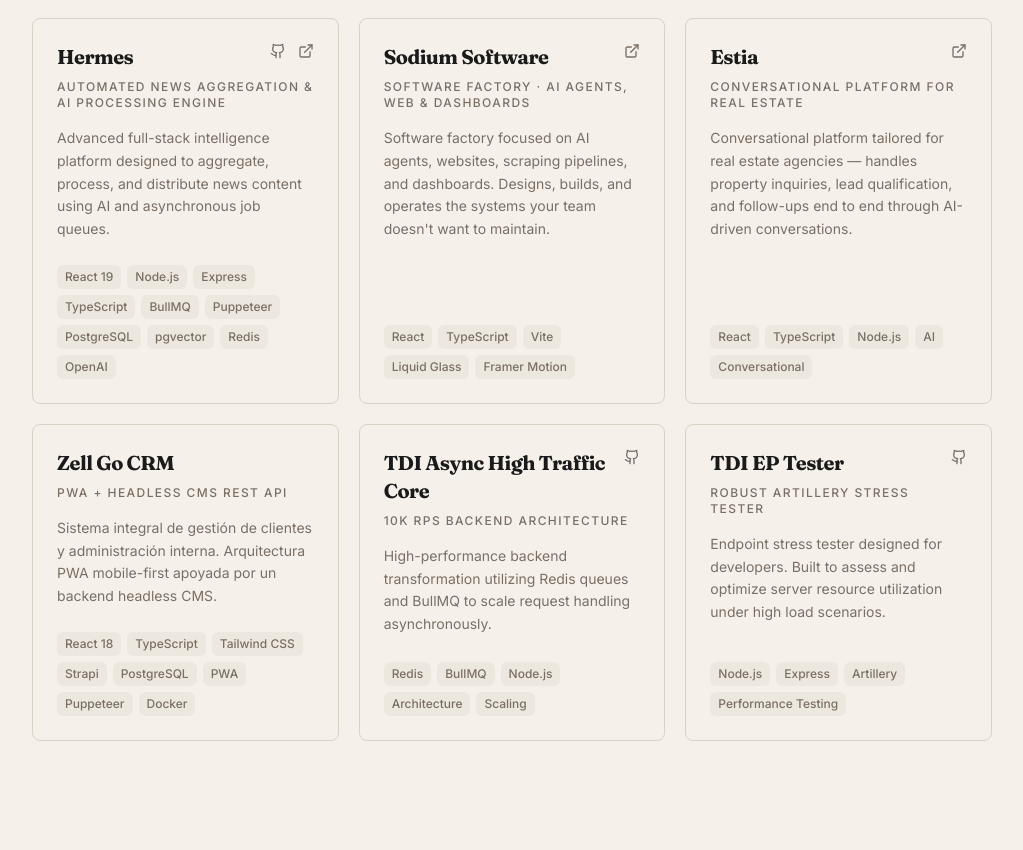
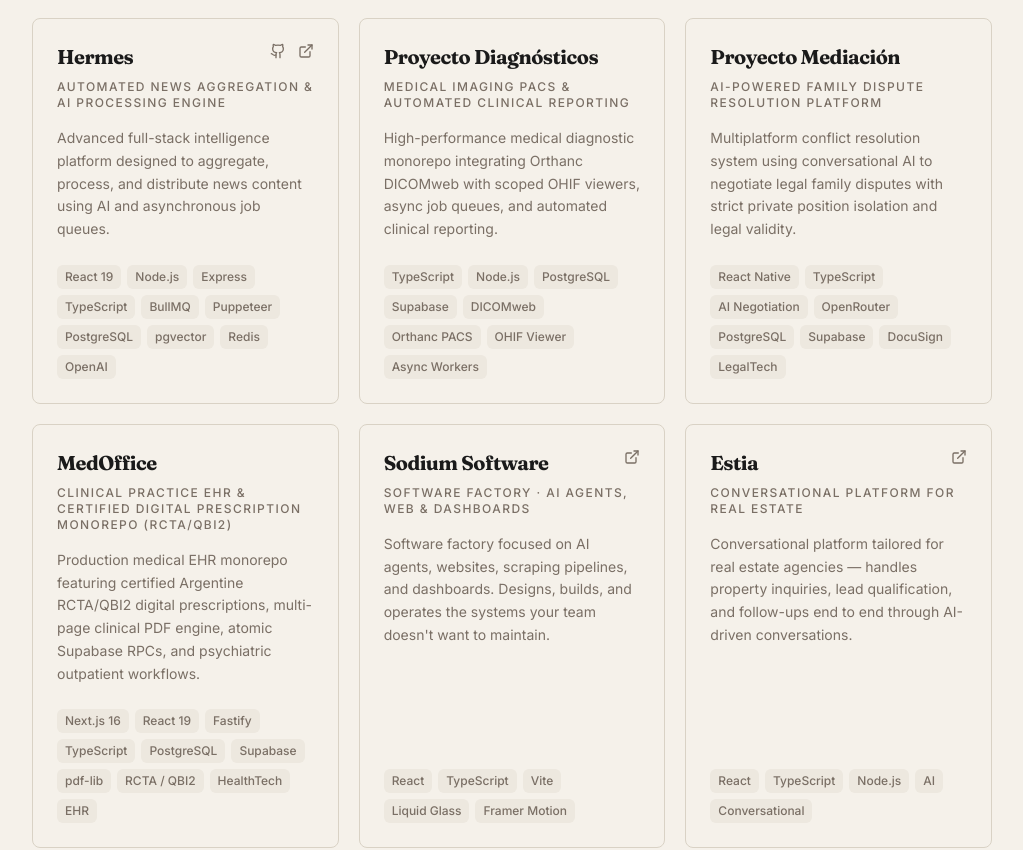
Before and after one commit to franGhisoni/portafolio, a React (Vite) app: page / in a window 1280 px wide. Shown: the part 6188-7038 px from the top of the page, without its empty margins (128-1151 px from the left). Built offline with nearby package versions, Linux system fonts and the light colour scheme.

Commit message:
feat: add Proyecto Diagnosticos, Mediacion, and MedOffice monorepo with RCTA to projects

```diff
--- a/src/components/ProjectsSection.tsx
+++ b/src/components/ProjectsSection.tsx
@@ -191,6 +191,97 @@
                 "https://images.unsplash.com/photo-1551288049-bebda4e38f71?auto=format&fit=crop&w=800&q=80",
                 "https://images.unsplash.com/photo-1451187580459-43490279c0fa?auto=format&fit=crop&w=800&q=80",
                 "https://images.unsplash.com/photo-1504384308090-c894fdcc538d?auto=format&fit=crop&w=800&q=80"
+            ]
+        },
+        {
+            title: "Proyecto Diagnósticos",
+            subtitle: "Medical Imaging PACS & Automated Clinical Reporting",
+            description: "High-performance medical diagnostic monorepo integrating Orthanc DICOMweb with scoped OHIF viewers, async job queues, and automated clinical reporting.",
+            extended: (
+                <div className="space-y-4">
+                    <p>High-performance medical diagnostics monorepo engineered to streamline clinical imaging workflows, automated reporting, and secure patient data delivery. Built to handle intensive medical imaging datasets under strict role-based access controls.</p>
+
+                    <h4 className="font-bold text-foreground mt-4">Architecture & Core Systems</h4>
+                    <ul className="list-disc pl-5 space-y-2">
+                        <li><strong>DICOMweb &amp; Orthanc PACS Integration:</strong> Direct streaming and indexing of diagnostic imaging studies (CT, MRI, X-Ray) with scoped OHIF medical viewer integration.</li>
+                        <li><strong>Async Diagnostic Queues:</strong> Scalable worker pipelines that process high-volume study metadata and asynchronously generate clinical diagnostic reports in PDF and XLSX formats.</li>
+                        <li><strong>Enterprise Monorepo:</strong> Modular architecture separating API gateways, background workers, shared contracts, and clinical web portals.</li>
+                        <li><strong>HIPAA-Aligned Security:</strong> Thick-database isolation with Supabase/PostgreSQL row-level security ensuring strict patient record confidentiality across clinical teams.</li>
+                    </ul>
+
+                    <h4 className="font-bold text-foreground mt-4">Technology Stack</h4>
+                    <p className="text-sm">
+                        <strong>Backend &amp; Core:</strong> Node.js, TypeScript, Express, Supabase, PostgreSQL<br />
+                        <strong>Medical Imaging:</strong> DICOMweb, Orthanc PACS, OHIF Viewer<br />
+                        <strong>Processing &amp; Automation:</strong> Asynchronous Job Queues, PDFKit, ExcelJS
+                    </p>
+                </div>
+            ),
+            tags: ["TypeScript", "Node.js", "PostgreSQL", "Supabase", "DICOMweb", "Orthanc PACS", "OHIF Viewer", "Async Workers"],
+            images: [
+                "https://images.unsplash.com/photo-1576091160399-112ba8d25d1d?auto=format&fit=crop&w=800&q=80",
+                "https://images.unsplash.com/photo-1516549655169-df83a0774514?auto=format&fit=crop&w=800&q=80"
+            ]
+        },
+        {
+            title: "Proyecto Mediación",
+            subtitle: "AI-Powered Family Dispute Resolution Platform",
+            description: "Multiplatform conflict resolution system using conversational AI to negotiate legal family disputes with strict private position isolation and legal validity.",
+            extended: (
+                <div className="space-y-4">
+                    <p>Developed under Magne Studios, Proyecto Mediación is an innovative legal-tech platform engineered to assist in out-of-court family conflict resolution through AI-guided autocompositive negotiation. Each party enters their demands, priorities, and flexible settlement thresholds in complete privacy.</p>
+
+                    <h4 className="font-bold text-foreground mt-4">Key Capabilities &amp; Legal Framework</h4>
+                    <ul className="list-disc pl-5 space-y-2">
+                        <li><strong>Strict Position Isolation (RN-01):</strong> A proprietary backend rule ensuring neither party ever accesses the other's private positions; the AI mediator evaluates both sets of constraints in an isolated context to propose equitable points of agreement.</li>
+                        <li><strong>Multi-Round Negotiation Engine:</strong> Pluggable AI engine (via OpenRouter) that iterates through rounds of settlement proposals and automatically escalates complex deadlocks to accredited human mediators from round 3.</li>
+                        <li><strong>Legally Binding Digital Signatures:</strong> Complete cryptographic audit trail and digital signature integration compliant with Argentine Digital Signature Law (Ley 25.506) and DocuSign.</li>
+                        <li><strong>Law Firm Web Console:</strong> Comprehensive management SPA for legal practices, casefile organization, and deadline SLA tracking.</li>
+                    </ul>
+
+                    <h4 className="font-bold text-foreground mt-4">Technology Stack</h4>
+                    <p className="text-sm">
+                        <strong>Mobile &amp; Web:</strong> React Native, React, TypeScript, Tailwind CSS<br />
+                        <strong>AI &amp; Orchestration:</strong> OpenRouter API (Pluggable LLMs), Custom Negotiation Engine<br />
+                        <strong>Backend &amp; Security:</strong> Node.js, PostgreSQL, Supabase, DocuSign API, Mercado Pago
+                    </p>
+                </div>
+            ),
+            tags: ["React Native", "TypeScript", "AI Negotiation", "OpenRouter", "PostgreSQL", "Supabase", "DocuSign", "LegalTech"],
+            images: [
+                "https://images.unsplash.com/photo-1450133064473-71024230f91b?auto=format&fit=crop&w=800&q=80",
+                "https://images.unsplash.com/photo-1589829545856-d10d557cf95f?auto=format&fit=crop&w=800&q=80"
+            ]
+        },
+        {
+            title: "MedOffice",
+            subtitle: "Clinical Practice EHR & Certified Digital Prescription Monorepo (RCTA/QBI2)",
+            description: "Production medical EHR monorepo featuring certified Argentine RCTA/QBI2 digital prescriptions, multi-page clinical PDF engine, atomic Supabase RPCs, and psychiatric outpatient workflows.",
+            extended: (
+                <div className="space-y-4">
+                    <p>Full-stack clinical management monorepo engineered for specialized outpatient practices and medical teams (developed under Magne Studios for pediatric psychiatry). MedOffice automates patient electronic health records (EHR), longitudinal consultation timelines, official multi-page digital prescriptions, and multi-tenant organization isolation.</p>
+
+                    <h4 className="font-bold text-foreground mt-4">Clinical Engineering &amp; Regulatory Certification</h4>
+                    <ul className="list-disc pl-5 space-y-2">
+                        <li><strong>Certified RCTA / QBI2 Argentina Integration:</strong> Fully certified and homologated integration with official Argentine electronic prescription standards across major national healthcare providers (OSDE, Luis Pasteur, Accord Salud, and Particular).</li>
+                        <li><strong>Multi-Page Clinical Document Engine:</strong> Automated dynamic assembly and continuous pagination of multi-page legal clinical PDFs with <code>pdf-lib</code>: official prescription slips, detailed posology sheets, laboratory requests with a 23-study catalog and determinations, and clinical reports with embedded digital signatures.</li>
+                        <li><strong>Atomic Database Operations &amp; RPCs:</strong> PostgreSQL/Supabase RPC transactions (<code>medoffice_create_prescription</code>, <code>medoffice_regenerate_prescription</code>) ensuring atomic creation and historical preservation across drug packaging, indications, and clinical studies without ghost records or cross-tenant leakage.</li>
+                        <li><strong>Psychiatric &amp; Outpatient EHR:</strong> Longitudinal clinical timeline, dual diagnostic categorization (behavioral vs. organic), appointment agenda, and role-based access control (Clinician vs. Assistant).</li>
+                    </ul>
+
+                    <h4 className="font-bold text-foreground mt-4">Technology Stack</h4>
+                    <p className="text-sm">
+                        <strong>Frontend:</strong> Next.js 16 (App Router), React 19, TypeScript, Tailwind CSS v4, Radix UI primitives, Lucide Icons<br />
+                        <strong>Backend:</strong> Fastify, TypeScript, tsx, pdf-lib, Zod, Nodemailer, WebSocket<br />
+                        <strong>Database &amp; Security:</strong> Supabase, PostgreSQL (PL/pgSQL RPCs &amp; RLS), Multi-tenant RBAC<br />
+                        <strong>Regulatory:</strong> RCTA / QBI2 API Integration (Argentina Digital Prescription Certification)
+                    </p>
+                </div>
+            ),
+            tags: ["Next.js 16", "React 19", "Fastify", "TypeScript", "PostgreSQL", "Supabase", "pdf-lib", "RCTA / QBI2", "HealthTech", "EHR"],
+            images: [
+                "https://images.unsplash.com/photo-1505751172876-fa1923c5c528?auto=format&fit=crop&w=800&q=80",
+                "https://images.unsplash.com/photo-1584515979956-d9f6e5d09982?auto=format&fit=crop&w=800&q=80"
             ]
         },
         {
```
